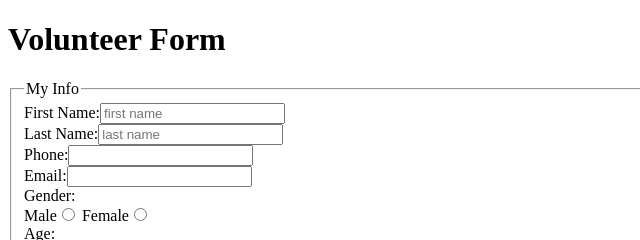
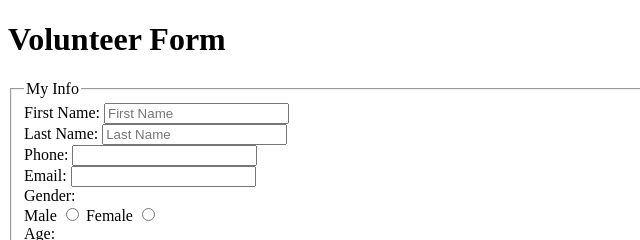
Before and after one commit to Thembie13/webdev_lab5, a plain HTML site: page index.html in a window 1280 px wide. Shown: the top 240 px of the page, 0-640 px from the left. Drawn offline with Linux system fonts and the light colour scheme.

Commit message:
minor changes in spaces

```diff
--- a/index.html
+++ b/index.html
@@ -9,16 +9,16 @@
   <form action="http://bloomingdale.sat.iit.edu/kriedan/lab3formscript.php" method="post">
     <fieldset>
       <legend>My Info</legend>
-      <div><label>First Name:<input type="text" name = "first_name_field" placeholder="first name"></label></div>
-      <div><label>Last Name:<input type="text" name="last_name_field" placeholder="last name"></label></div>
-      <div><label>Phone:<input type="number" name="phone_field"></label></div>
-      <div><label>Email:<input type="email" anme="email_field"></label></div>
-      <div>Gender:</div>
+      <div><label>First Name: <input type="text" name = "first_name_field" placeholder="First Name"></label></div>
+      <div><label>Last Name: <input type="text" name="last_name_field" placeholder="Last Name"></label></div>
+      <div><label>Phone: <input type="number" name="phone_field"></label></div>
+      <div><label>Email: <input type="email" anme="email_field"></label></div>
+      <div>Gender: </div>
       <div>
-        <label>Male<input type="radio" name="gender_field" value="male"></label>
-        <label>Female<input type="radio" name="gender_field" value="female"></label>
+        <label>Male <input type="radio" name="gender_field" value="male"></label>
+        <label>Female <input type="radio" name="gender_field" value="female"></label>
       </div>
-      <div>Age:</div>
+      <div>Age: </div>
       <div>
         <select name="age_field">
           <option>Under 18</option>
```
